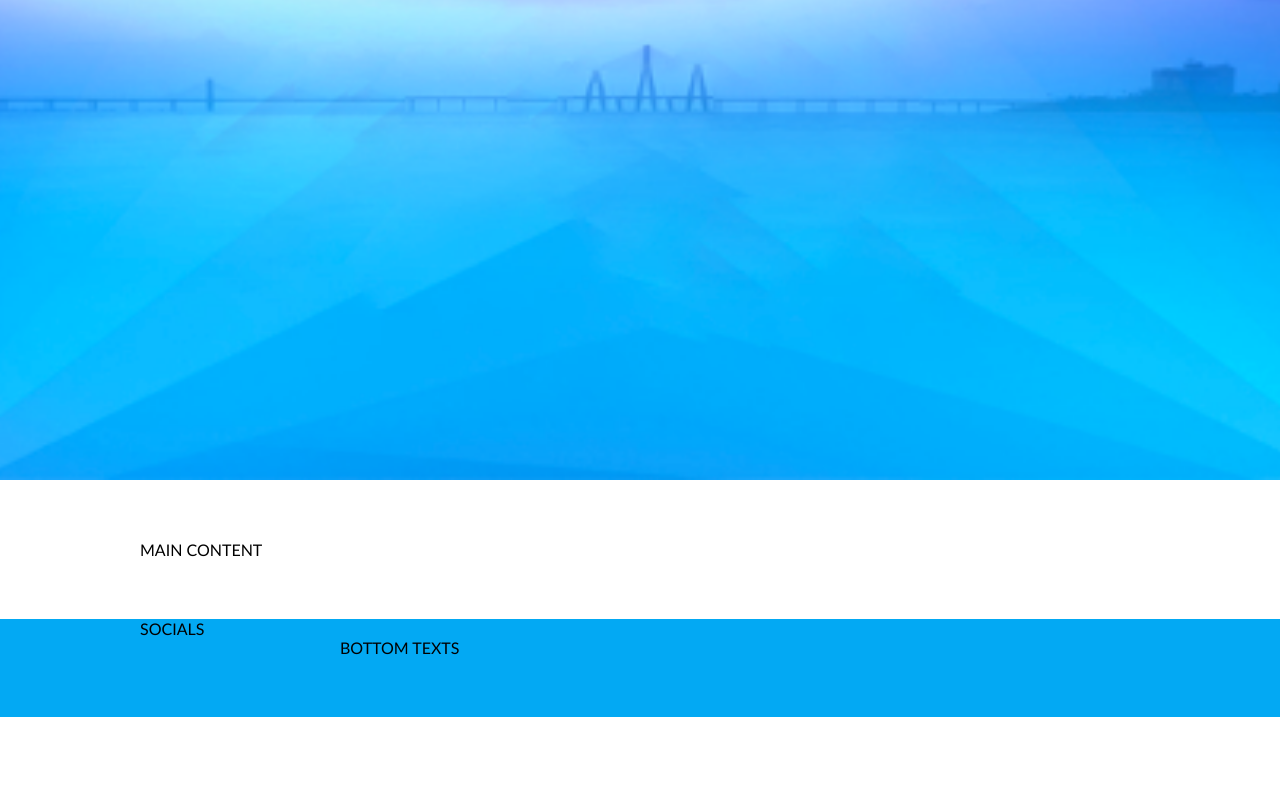
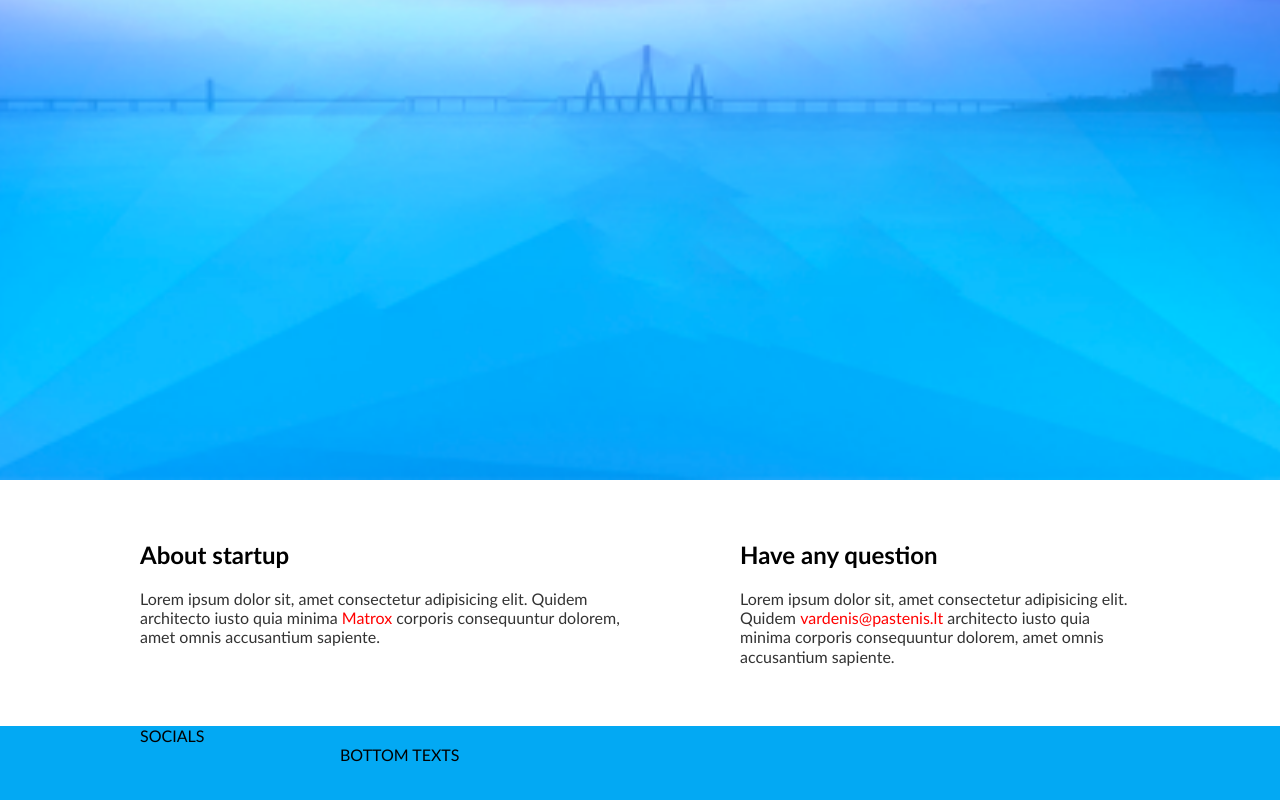
Before and after one commit to MariusKuria/Class-project-with-teacher-Coming-soon, a website: page index.html in a window 1280 px wide. Shown: the part 320-1120 px from the top of the page. Before the commit the page ends 1037 px from the top, so only its background shows below. Drawn offline with Linux system fonts and the light colour scheme.

Commit message:
Main section #9

```diff
--- a/css/base/base.css
+++ b/css/base/base.css
@@ -13,3 +13,18 @@ body {
 .bg-main {
     background-color: #03a9f3;
 }
+
+p {
+    font-size: 16px;
+    line-height: 1.2em;
+    color: #333;
+}
+
+p > a {
+    color: red;
+    text-decoration: none ;
+}
+
+p > a:hover {
+    text-decoration: underline;
+}
--- a/css/base/layout.css
+++ b/css/base/layout.css
@@ -1,6 +1,7 @@
 .container {
     padding-top: 60px;
     padding-bottom: 60px;
+
 }
 
 .container > .row {
@@ -11,6 +12,24 @@
 .container > .short-row {
     width: 600px;
     margin-left: calc(50% - 300px);
+}
+
+.container > .columns {
+    display: flex;
+    justify-content: space-between;
+    width: 1000px;
+    margin-left: calc(50% - 500px);
+}
+
+.container > .columns > .column {
+width: 50%;
+display: flex;
+flex-direction: column;
+gap: 20px;
+}
+
+.container > .columns > .right-column {
+width: 40%;
 }
 
 @media (max-width: 1100px) {
@@ -25,6 +44,13 @@
         width: 600px;
         margin-left: calc(50% - 300px);
 }
+    .container > .columns {
+        flex-direction: column;
+        gap: 60px;
+    }
+    .container > .columns > .column{
+        width: 100%;
+    }
 }
 
 @media (max-width: 640px) {
--- a/index.html
+++ b/index.html
@@ -47,7 +47,25 @@
       </div>
     </section>
     <main class="container">
-      <div class="row">MAIN CONTENT</div>
+      <div class="row columns">
+        <div class="column">
+          <h2>About startup</h2>
+          <p>
+            Lorem ipsum dolor sit, amet consectetur adipisicing elit. Quidem
+            architecto iusto quia minima <a href="#">Matrox</a> corporis
+            consequuntur dolorem, amet omnis accusantium sapiente.
+          </p>
+        </div>
+        <div class="column right-column">
+          <h2>Have any question</h2>
+          <p>
+            Lorem ipsum dolor sit, amet consectetur adipisicing elit. Quidem
+            <a href="mailto:vardenis@pastenis.lt">vardenis@pastenis.lt</a>
+            architecto iusto quia minima corporis consequuntur dolorem, amet
+            omnis accusantium sapiente.
+          </p>
+        </div>
+      </div>
     </main>
     <footer class="container bg-main">
       <div class="row">SOCIALS</div>
--- a/package.json
+++ b/package.json
@@ -4,7 +4,7 @@
   "description": "Coming soon",
   "main": "index.js",
   "scripts": {
-    "dev": "dead-server --host=localhost --port=3020 --browser=firefox",
+    "dev": "dead-server --host=localhost --port=3020",
     "test": "echo \"Error: no test specified\" && exit 1"
   },
   "keywords": [],
```
